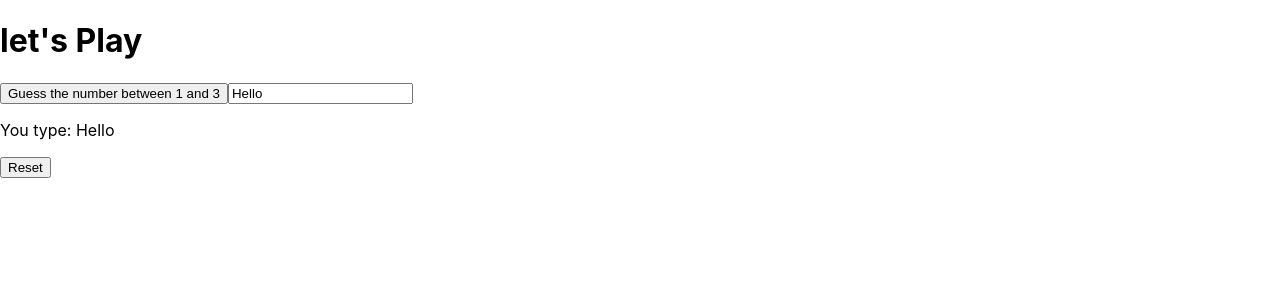
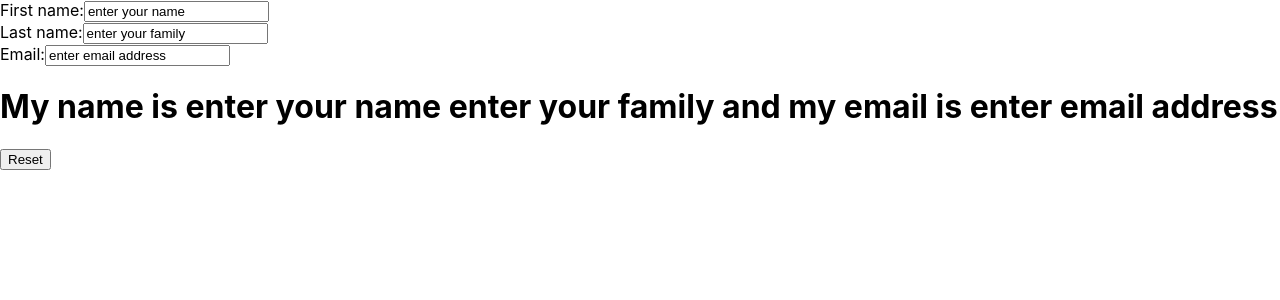
Before and after one commit to arbor0711/react-component, a React (Create React App) app: page / in a window 1280 px wide. Shown: the top 300 px of the page. Built offline with nearby package versions, Linux system fonts and the light colour scheme.

Commit message:
Make a fake RegesterForm component with Hook  useState

```diff
--- a/src/App.js
+++ b/src/App.js
@@ -1,5 +1,4 @@
-import ModeToggler from "./components/ModeToggler";
-import InputComponent from "./components/InputComponent";
+import RegesterForm from "./components/RegesterForm";
 function App() {
   const handleClick = () => {
     let randomNum = Math.floor(Math.random() * 3) + 1;
@@ -9,11 +8,7 @@ function App() {
   };
   return (
     <div>
-      <h1>let's Play</h1>
-
-      <button onClick={handleClick}>Guess the number between 1 and 3</button>
-
-      <InputComponent />
+      <RegesterForm />
     </div>
   );
 }
--- /dev/null
+++ b/src/components/RegesterForm.js
@@ -0,0 +1,69 @@
+import { useState } from "react";
+
+export default function RegesterForm() {
+  const [form, setForm] = useState({
+    firstName: "enter your name",
+    lastName: "enter your family",
+    email: "enter email address",
+  });
+
+  return (
+    <>
+      <div>
+        {" "}
+        <lable>
+          First name:
+          <input
+            value={form.firstName}
+            onChange={(e) => {
+              setForm({ ...form, firstName: e.target.value });
+            }}
+          />
+        </lable>
+      </div>
+      <div>
+        {" "}
+        <lable>
+          Last name:
+          <input
+            value={form.lastName}
+            onChange={(e) => {
+              setForm({ ...form, lastName: e.target.value });
+            }}
+          />
+        </lable>
+      </div>
+      <div>
+        {" "}
+        <lable>
+          Email:
+          <input
+            value={form.email}
+            onChange={(e) => {
+              setForm({ ...form, email: e.target.value });
+            }}
+          />
+        </lable>
+      </div>
+
+      <div>
+        <h1>
+          My name is {form.firstName} {form.lastName} and my email is{" "}
+          {form.email}
+        </h1>
+      </div>
+
+      <button
+        onClick={() => {
+          setForm({
+            firstName: "...",
+            lastName: "...",
+            email: "...",
+          });
+        }}
+      >
+        Reset
+      </button>
+    </>
+  );
+}
```
